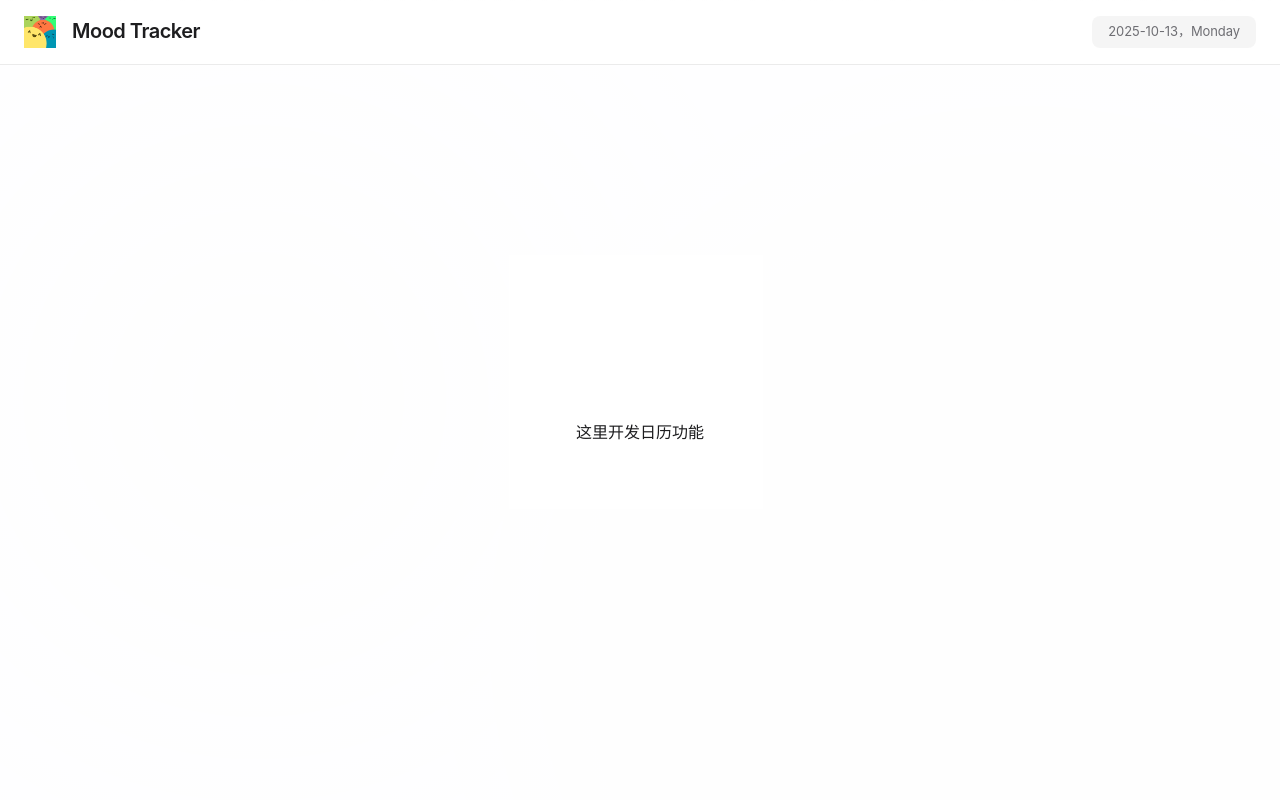
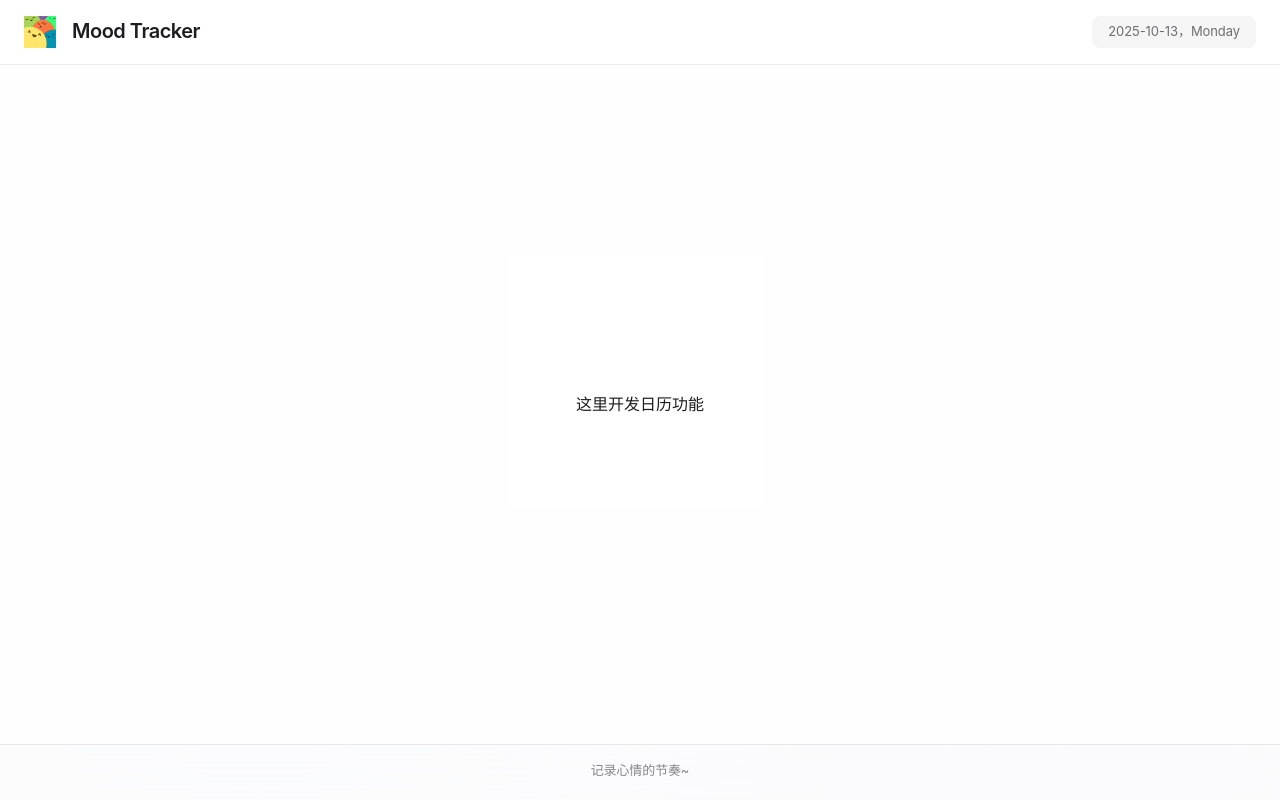
Before and after one commit to wjcwjc77/MoodTracker, a React (Vite) app: page / in a window 1280 px wide. Built offline with nearby package versions, Linux system fonts and the light colour scheme.

Commit message:
feat: add bottom

```diff
--- a/src/App.css
+++ b/src/App.css
@@ -2,6 +2,7 @@
   width: 100vw;
   height: 100vh;
   display: flex;
+  flex-direction: column;
   align-items: stretch;
   justify-content: stretch;
   padding: 0;
@@ -32,6 +33,53 @@
   z-index: 1;
 }
 
+/* 底部样式 - Apple 风格 */
+.app-footer {
+  background: rgba(255, 255, 255, 0.7);
+  backdrop-filter: saturate(180%) blur(20px);
+  -webkit-backdrop-filter: saturate(180%) blur(20px);
+  padding: 16px 24px;
+  text-align: center;
+  border-top: 0.5px solid rgba(0, 0, 0, 0.08);
+  flex-shrink: 0;
+}
+
+.footer-text {
+  margin: 0 0 4px 0;
+  font-size: 13px;
+  color: #86868b;
+  font-weight: 400;
+  letter-spacing: -0.01em;
+  font-family: -apple-system, BlinkMacSystemFont, 'Segoe UI', 'Roboto', 'Oxygen', 'Ubuntu', 'Cantarell', 'Fira Sans', 'Droid Sans', 'Helvetica Neue', sans-serif;
+}
+
+.footer-text .heart {
+  color: #ff3b30;
+  display: inline-block;
+  animation: heartbeat 1.5s ease-in-out infinite;
+}
+
+.footer-author {
+  margin: 0;
+  font-size: 12px;
+  color: #6e6e73;
+  font-weight: 400;
+  letter-spacing: -0.01em;
+  font-family: -apple-system, BlinkMacSystemFont, 'Segoe UI', 'Roboto', 'Oxygen', 'Ubuntu', 'Cantarell', 'Fira Sans', 'Droid Sans', 'Helvetica Neue', sans-serif;
+}
+
+@keyframes heartbeat {
+  0%, 100% {
+    transform: scale(1);
+  }
+  15% {
+    transform: scale(1.15);
+  }
+  30% {
+    transform: scale(1);
+  }
+}
+
 @media (prefers-color-scheme: dark) {
   .app {
     background: #000000;
@@ -42,4 +90,23 @@
       radial-gradient(circle at 20% 50%, rgba(102, 126, 234, 0.08) 0%, transparent 50%),
       radial-gradient(circle at 80% 80%, rgba(118, 75, 162, 0.08) 0%, transparent 50%);
   }
+
+  .app-footer {
+    background: rgba(28, 28, 30, 0.7);
+    backdrop-filter: saturate(180%) blur(20px);
+    -webkit-backdrop-filter: saturate(180%) blur(20px);
+    border-top: 0.5px solid rgba(255, 255, 255, 0.15);
+  }
+
+  .footer-text {
+    color: #98989d;
+  }
+
+  .footer-text .heart {
+    color: #ff453a;
+  }
+
+  .footer-author {
+    color: #86868b;
+  }
 }
--- a/src/App.tsx
+++ b/src/App.tsx
@@ -5,6 +5,11 @@ function App() {
   return (
     <div className="app">
       <MoodCalendar />
+      <footer className="app-footer">
+        <p className="footer-text">
+          记录心情的节奏~
+        </p>
+      </footer>
     </div>
   )
 }
```
